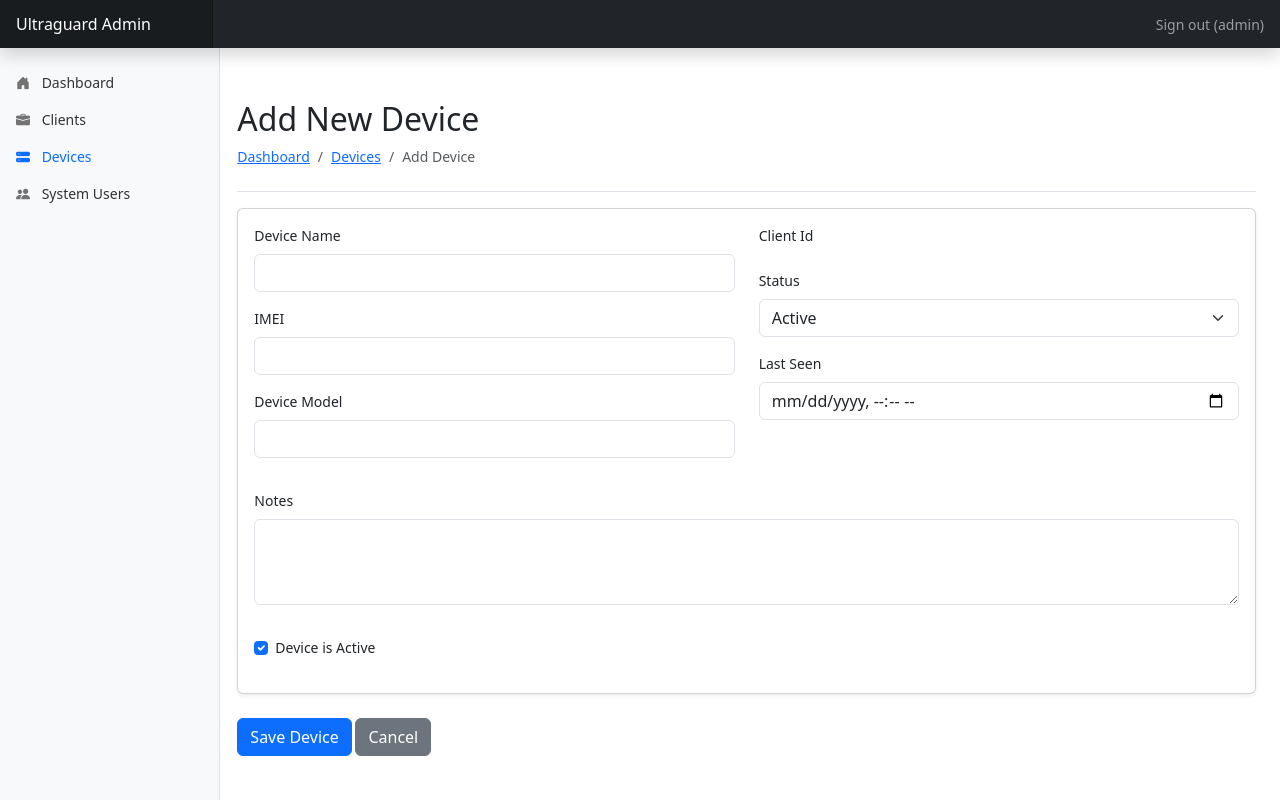
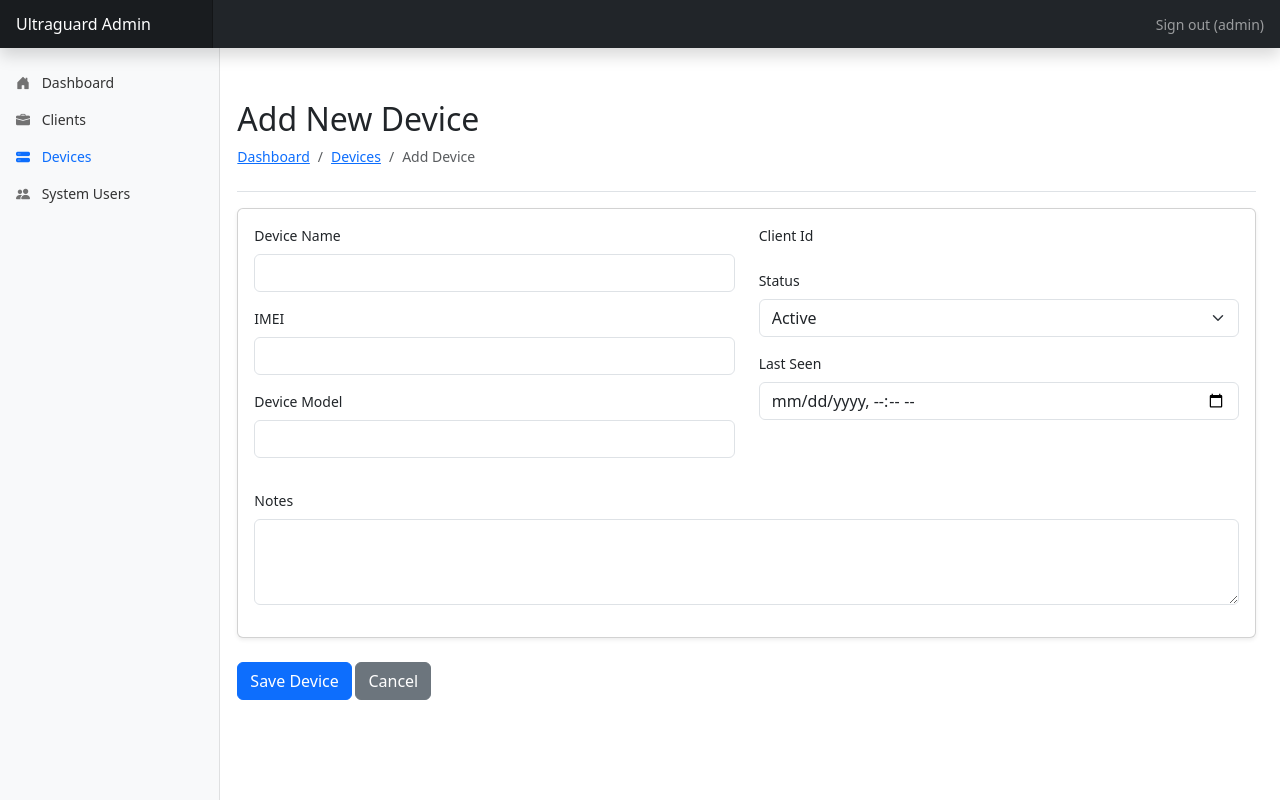
Before and after one commit to Pumppumpthejam/ultraguard, a Flask app: page /admin/device/add in a window 1280 px wide. Run offline with Flask 3, Linux system fonts and the light colour scheme; a user stored in the database is signed in; some libraries are stand-ins or nearby versions.

Commit message:
Remove is_active from Device creation and forms

```diff
--- a/app/admin/forms.py
+++ b/app/admin/forms.py
@@ -183,7 +183,6 @@
     ], validators=[DataRequired()])
     last_seen = DateTimeField('Last Seen', format='%Y-%m-%dT%H:%M', validators=[Optional()])
     notes = TextAreaField('Notes', validators=[Optional(), Length(max=500)])
-    is_active = BooleanField('Device is Active', default=True)
     submit = SubmitField('Save Device')
 
     def validate_imei(self, imei):
--- a/app/admin/routes.py
+++ b/app/admin/routes.py
@@ -737,12 +737,10 @@
             name=form.name.data,
             imei=form.imei.data,
             model=form.model.data,
-            # Use client_id from the URL parameter for association
             client_id=client_id,
             status=form.status.data,
             last_seen=form.last_seen.data,
-            notes=form.notes.data,
-            is_active=form.is_active.data
+            notes=form.notes.data
         )
 
         try:
@@ -804,8 +802,7 @@
                 client_id=form.client_id.data,
                 status=form.status.data,
                 last_seen=form.last_seen.data,
-                notes=form.notes.data,
-                is_active=form.is_active.data
+                notes=form.notes.data
             )
 
             db.session.add(device)
@@ -901,7 +898,6 @@
             device.status = form.status.data
             device.last_seen = form.last_seen.data
             device.notes = form.notes.data
-            device.is_active = form.is_active.data
 
             db.session.commit()
             flash(f'Device "{device.name}" updated successfully!', 'success')
--- a/app/templates/admin/devices/add_edit_device.html
+++ b/app/templates/admin/devices/add_edit_device.html
@@ -1,4 +1,3 @@
-
 {% extends "admin_base.html" %}
 {% from "_form_helpers.html" import render_field, render_select_field, render_checkbox_field %}
 {% block title %}{{ title }} - Ultraguard Admin{% endblock %}
@@ -36,11 +35,6 @@
                     {{ render_field(form.notes, class="form-control", rows="3") }}
                 </div>
             </div>
-            <div class="row mt-3">
-                <div class="col-12">
-                    {{ render_checkbox_field(form.is_active) }}
-                </div>
-            </div>
         </div>
     </div>
     <div class="mt-4">
--- a/app/templates/client_portal/devices/list.html
+++ b/app/templates/client_portal/devices/list.html
@@ -30,8 +30,8 @@
                                         <td>{{ device.name }}</td>
                                         <td>{{ device.imei }}</td>
                                         <td>
-                                            <span class="badge {% if device.is_active %}bg-success{% else %}bg-danger{% endif %}">
-                                                {{ 'Active' if device.is_active else 'Inactive' }}
+                                            <span class="badge {% if device.status == 'active' %}bg-success{% else %}bg-danger{% endif %}">
+                                                {{ 'Active' if device.status == 'active' else 'Inactive' }}
                                             </span>
                                         </td>
                                         <td>{{ device.last_seen.strftime('%Y-%m-%d %H:%M') if device.last_seen else 'Never' }}</td>
```
